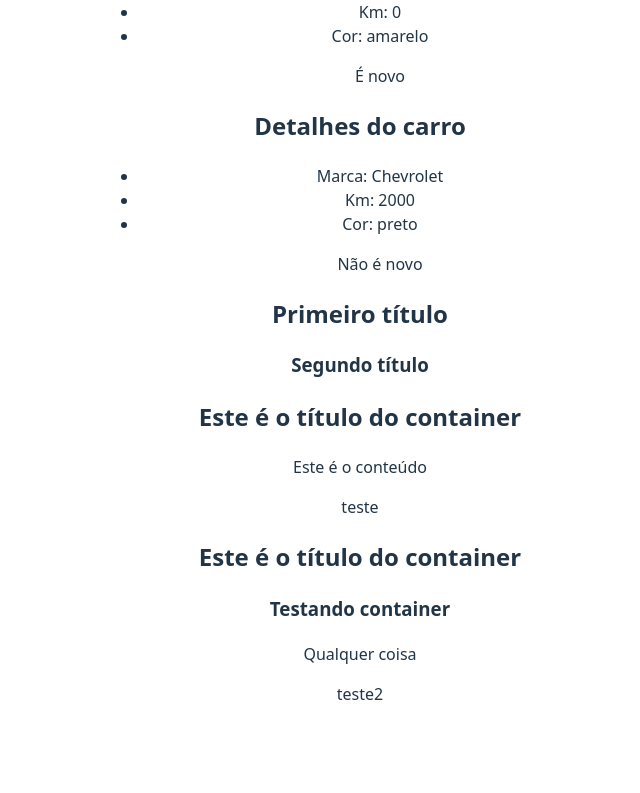
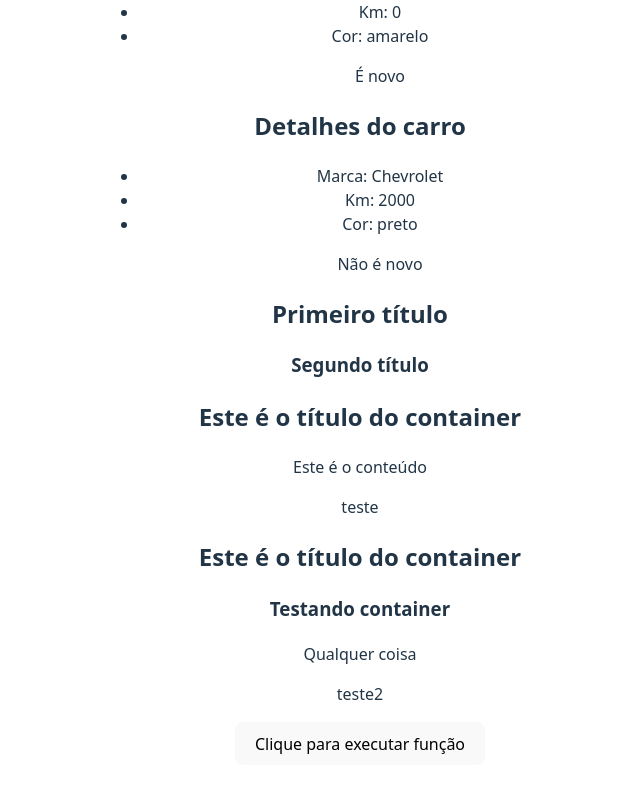
Before and after one commit to theselegadev/react-js, a React (Vite) app in the folder AVANÇANDO_3/avancando/: page / in a window 1280 px wide. Shown: the part 2195-2988 px from the top of the page, without its empty margins (280-920 px from the left). Before the commit the page ends 2949 px from the top, so only its background shows below. Built offline with nearby package versions, Linux system fonts and the light colour scheme.

Commit message:
passando funções como props

```diff
--- a/AVANÇANDO_3/avancando/src/App.jsx
+++ b/AVANÇANDO_3/avancando/src/App.jsx
@@ -8,15 +8,20 @@ import ShowUserName from './components/ShowUserName'
 import CarDetails from './components/CarDetails'
 import Fragment from './components/Fragment'
 import Container from './components/Container'
+import ExecuteFunction from './components/ExecuteFunction'
 
 function App() {
   const [name, setName] = useState("Matheus")
+
   const [cars] = useState([
     {id: 1, brand: "Ferrari", color: "vermelho", novo: true, km: 0},
     {id: 2, brand: "Lamborghini", color: "amarelo", novo: true, km: 0},
     {id: 3, brand: "Chevrolet", color: "preto", novo: false, km: 2000}
   ])
 
+  function showMessage(){
+    console.log("Evento do componente pai")
+  }
 
   return (
     <>
@@ -63,6 +68,9 @@ function App() {
         <h3>Testando container</h3>
         <p>Qualquer coisa</p>
       </Container>
+
+      {/* Executar função */}
+      <ExecuteFunction myFunction={showMessage}/>
     </>
   )
 }
--- /dev/null
+++ b/AVANÇANDO_3/avancando/src/components/ExecuteFunction.jsx
@@ -0,0 +1,9 @@
+const ExecuteFunction = ({myFunction}) => {
+  return (
+    <div>
+        <button onClick={myFunction}>Clique para executar função</button>
+    </div>
+  )
+}
+
+export default ExecuteFunction
```
